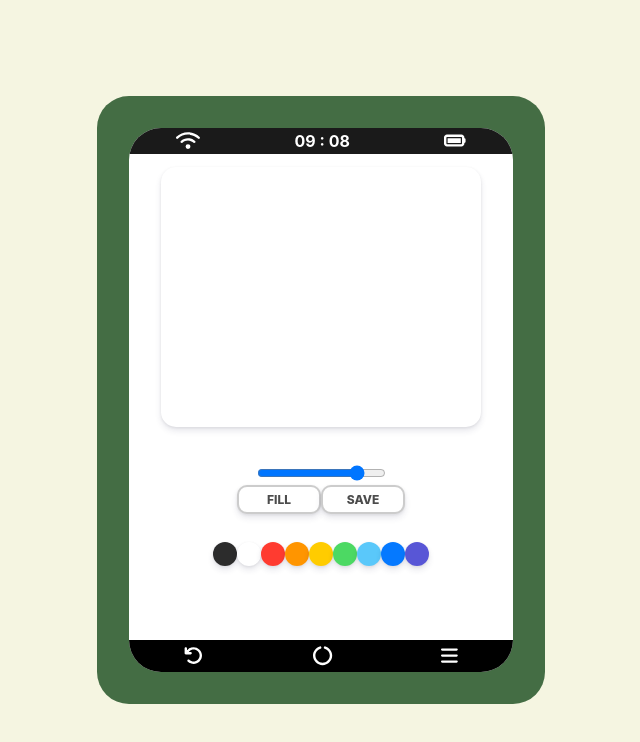
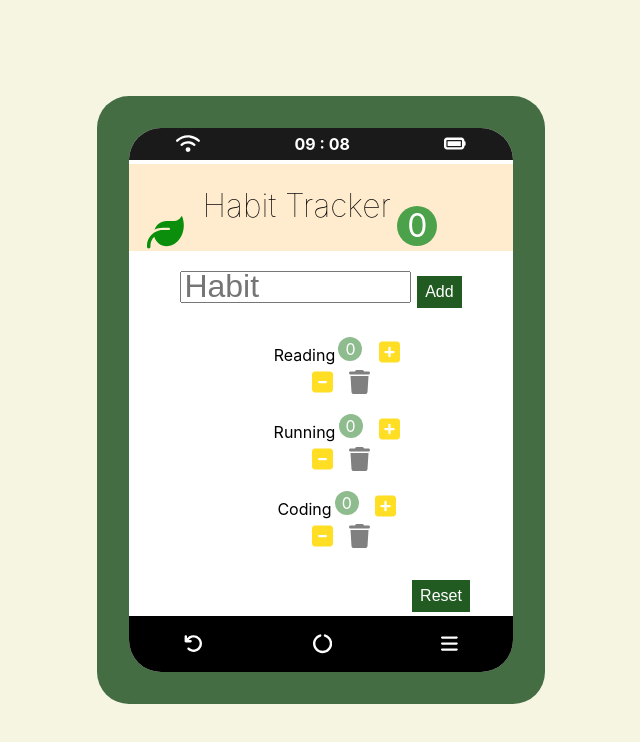
Before and after one commit to jiyeonyun/my_phone, a React (Create React App) app: page / in a window 1280 px wide. Both pictures are taken after a click on the element 512 px from the left and 656 px from the top of the page. Shown: the top 742 px of the page, without its empty margins (319-959 px from the left). Built offline with nearby package versions, Linux system fonts and the light colour scheme.

Commit message:
habitTracker

```diff
--- a/package.json
+++ b/package.json
@@ -3,6 +3,7 @@
   "version": "0.1.0",
   "private": true,
   "dependencies": {
+    "@fortawesome/fontawesome-free": "^6.1.1",
     "@fortawesome/fontawesome-svg-core": "^6.1.1",
     "@fortawesome/free-solid-svg-icons": "^6.1.1",
     "@fortawesome/react-fontawesome": "^0.1.18",
--- a/src/components/detail/detail.jsx
+++ b/src/components/detail/detail.jsx
@@ -1,11 +1,15 @@
 import React from 'react';
+import HabitTracker from '../habitTracker/habitTracker';
 import PaintingBorad from '../paintingBorad/paintingBorad';
+import Wordle from '../wordle/wordle';
 import styles from './detail.module.css';
 
 const Detail = () => {
 
     return(
-        <PaintingBorad/>
+        // <PaintingBorad/>
+        // <Wordle/>
+        <HabitTracker/>
     );
 };
 
--- a/src/components/footer/footer.module.css
+++ b/src/components/footer/footer.module.css
@@ -4,7 +4,7 @@
     justify-content: space-around;
     align-items: center;
     background-color: black;
-    height: 2em;
+    height: 3.5em;
     color: white;
 }
 .icon{
--- /dev/null
+++ b/src/components/habitTracker/components/habit.jsx
@@ -0,0 +1,44 @@
+import React, { PureComponent } from 'react';
+
+class Habit extends PureComponent {
+
+    componentDidMount(){
+        console.log(`habit:${this.props.habit.name} mounted`);
+    }//ui상 등록이 되었을때
+    componentWillUnmount(){
+        console.log(`habit:${this.props.habit.name} unmounted`);
+    }//ui상 삭제가 되었을때 지우기전에 호출됨 ex)정리
+
+    handleIncrement = () =>{
+        this.props.onIncrement(this.props.habit);
+    };
+    handleDecrement = () =>{
+        this.props.onDecrement(this.props.habit);
+    };
+    handleDelete = () => {
+        this.props.onDelete(this.props.habit);
+    };
+
+    render() {
+        const {name, count} = this.props.habit
+
+        return (
+            <li className='habit'>
+                <span className="habit-name">{name}</span>
+                <span className="habit-count">{count}</span>
+                <button className='habit-button habit-increase' onClick={this.handleIncrement}>
+                    <i className='fas fa-plus-square'></i>
+                </button>
+                <button className='habit-button habit-decrease' onClick={this.handleDecrement}>
+                    <i className='fas fa-minus-square'></i>
+                </button>
+                <button className='habit-button habit-delete' onClick={this.handleDelete}>
+                    <i className='fas fa-trash'></i>
+                </button>
+            </li>
+
+        );
+    }
+}
+
+export default Habit;
--- /dev/null
+++ b/src/components/habitTracker/components/habitAddForm.jsx
@@ -0,0 +1,26 @@
+import React, { memo } from 'react';
+
+const HabitAddForm = memo( props => {
+        const inputRef = React.createRef();
+        const onSubmit = (event) =>{
+            event.preventDefault();
+            const name = inputRef.current.value;
+            name && props.onAdd(name);
+            inputRef.current.value = '';
+        }
+
+        return (
+            <form className='addForm' onSubmit={onSubmit}>
+                <input
+                    ref={inputRef}
+                    className='addInput'
+                    type="text"
+                    placeholder='Habit'
+                    />
+                <button className='addBtn'>Add</button>
+            </form>
+    );
+    });
+
+
+export default HabitAddForm;
--- /dev/null
+++ b/src/components/habitTracker/components/habits.jsx
@@ -0,0 +1,44 @@
+import React, { Component } from 'react';
+import Habit from './habit';
+import HabitAddForm from './habitAddForm'
+
+class Habits extends Component {
+    handleIncrement = (habit) => {
+        this.props.onIncrement(habit);
+    }
+    handleDecrement = (habit) => {
+        this.props.onDecrement(habit);
+    };
+
+    handleDelete = (habit) => {
+        this.props.onDelete(habit);
+    };
+
+    handleAdd = name =>{
+        this.props.onAdd(name);
+    }
+    handleReset = () => {
+        this.props.onReset(this.props.habit);
+    };
+    render() {
+        return (
+            <>
+                <HabitAddForm onAdd={this.handleAdd}/>
+                <ul className='ul'>
+                    {this.props.habits.map(habit => (
+                        <Habit
+                            key={habit.id}
+                            habit={habit}
+                            onIncrement={this.handleIncrement}
+                            onDecrement={this.handleDecrement}
+                            onDelete={this.handleDelete}
+                            />
+                    ))}
+                </ul>
+                <button className='resetBtn' onClick={this.handleReset} >Reset</button>
+            </>
+        );
+    }
+}
+
+export default Habits;
--- /dev/null
+++ b/src/components/habitTracker/components/header.jsx
@@ -0,0 +1,16 @@
+import React, { PureComponent } from 'react';
+
+
+class Header extends PureComponent {
+    render() {
+        return (
+            <header>
+                <i className="logo fa-solid fa-leaf"></i>
+                <h1>Habit Tracker</h1>
+                <span className='navbar-count'>{this.props.totalCount}</span>
+            </header>
+        );
+    }
+}
+
+export default Header;
--- /dev/null
+++ b/src/components/habitTracker/habitTracker.css
@@ -0,0 +1,115 @@
+*{
+    box-sizing: border-box;
+    overflow-y: auto;
+  }
+
+  button{
+    outline: noen;
+    border: 0;
+    cursor: pointer;
+  }
+
+
+  h1{
+    display: inline-block;
+    font-weight: 1.4;
+  }
+
+  header{
+    padding: 0;
+    margin: 0;
+    width: 100%;
+    background-color: blanchedalmond;
+  }
+
+  .logo{
+    font-size: 2.3rem;
+    margin-right: 0.5em;
+    margin-left: 0.5em;
+    color: rgb(11, 142, 11);
+  }
+
+  .navbar-count{
+    display: inline-block;
+    text-align: center;
+    font-size: 2rem;
+    width: 2.5rem;
+    height: 2.5rem;
+    line-height: 2.5rem;
+    margin-left: 0.2em;
+    margin-right: 0.5em;
+    background-color: rgb(75, 162, 75);
+    color: white;
+    border-radius: 50%;
+  }
+
+  .addForm{
+    display: block;
+    margin-top: 1em;
+    text-align: center;
+  }
+
+  .addInput{
+    width: 60%;
+    height:2rem;
+    font-size: 2rem;
+    margin-right: 0.2em;
+  }
+
+  .addBtn{
+    padding: 0.3em 0.5em;
+    height: 2rem;
+    font-size: 1rem;
+    color: #fff;
+    background-color: rgb(34, 91, 34);
+  }
+  .habit{
+    font-size: 1rem;
+    padding: 0.5em;
+  }
+  .ul{
+    width: 50%;
+    text-align: center;
+  }
+  .habit-count{
+    display: inline-block;
+    text-align: center;
+    font-size: 1rem;
+    width: 1.5rem;
+    height: 1.5rem;
+    line-height: 1.5rem;
+    margin-left: 0.2em;
+    margin-right: 0.5em;
+    background-color: darkseagreen;
+    color: white;
+    border-radius: 50%;
+  }
+
+  .habit-button{
+    font-size: 1.5rem;
+    margin: 0 0.1em;
+    background-color: transparent;
+  }
+
+  .habit-button:hover{
+    opacity: 0.8;
+  }
+
+  .habit-increase,
+  .habit-decrease{
+    color: rgb(255, 222, 35);
+
+  }
+
+  .habit-delete{
+    font-size: 1.5rem;
+    color: gray;
+  }
+  .resetBtn{
+    padding: 0.3em 0.5em;
+    height: 2em;
+    font-size: 1rem;
+    color: #fff;
+    background-color: rgb(34, 91, 34);
+    margin-left: 15rem;
+  }
--- /dev/null
+++ b/src/components/habitTracker/habitTracker.jsx
@@ -0,0 +1,80 @@
+import './habitTracker.css';
+import Habits from './components/habits';
+import React, { Component } from 'react';
+import Header from './components/header';
+
+class HabitTracker extends Component {
+    state = {
+    habits : [
+        {id: 1, name : 'Reading' , count : 0},
+        {id: 2, name : 'Running' , count : 0},
+        {id: 3, name : 'Coding' , count : 0}
+        ],
+      };
+
+      handleIncrement = (habit) => {
+        const habits = this.state.habits.map(item =>{
+          if(item.id === habit.id){
+              return{...habit,count: habit.count + 1}
+          }
+          else{
+              return item;
+          }
+        })
+        this.setState({ habits });
+      };
+
+      handleDecrement = (habit) => {
+        const habits = this.state.habits.map(item =>{
+          if(item.id === habit.id){
+              const count = habit.count - 1;
+              return{...habit,count: count<0 ? 0 :count }
+          }
+          else{
+              return item;
+          }
+        })
+        this.setState({ habits });
+      };
+
+      handleDelete = (habit) => {
+        const habits = this.state.habits.filter(item=>item.id !== habit.id);
+        this.setState({habits});
+      };
+
+      handleAdd = name =>{
+        const habits = [...this.state.habits];
+        habits.push({id:Date.now() ,name : name , count : 0})
+        this.setState({habits});
+      }
+
+      handleReset = () =>{
+        const habits = this.state.habits.map(habit =>{
+          if(habit.count !==0){
+            return{...habit, count : 0};
+          }
+          return habit;
+        });
+        this.setState({habits});
+      }
+
+  render() {
+    return (
+      <>
+        <Header
+        totalCount = {this.state.habits.filter(item=>item.count>0).length}
+        />
+        <Habits
+        habits={this.state.habits}
+        onIncrement={this.handleIncrement}
+        onDecrement={this.handleDecrement}
+        onDelete={this.handleDelete}
+        onAdd={this.handleAdd}
+        onReset={this.handleReset}
+        />
+      </>
+    );
+  }
+}
+
+export default HabitTracker;
--- a/src/components/header/header.module.css
+++ b/src/components/header/header.module.css
@@ -6,7 +6,7 @@
     color: white;
     width: 100%;
     margin-top: 0.01em;
-    height: 1.6em;
+    height: 2em;
 }
 .headerIcon{
 font-size: 1.2rem;
--- a/src/index.js
+++ b/src/index.js
@@ -3,6 +3,7 @@ import ReactDOM from 'react-dom';
 import './index.css';
 import App from './app';
 import reportWebVitals from './reportWebVitals';
+import '@fortawesome/fontawesome-free/js/all.js';
 
 ReactDOM.render(
   <React.StrictMode>
```
Also changed, not shown: src/components/habitTracker/components/simpleHabit.jsx (added, +26 -0 lines), 1 other file (tests, documents, lock files or other folders).
